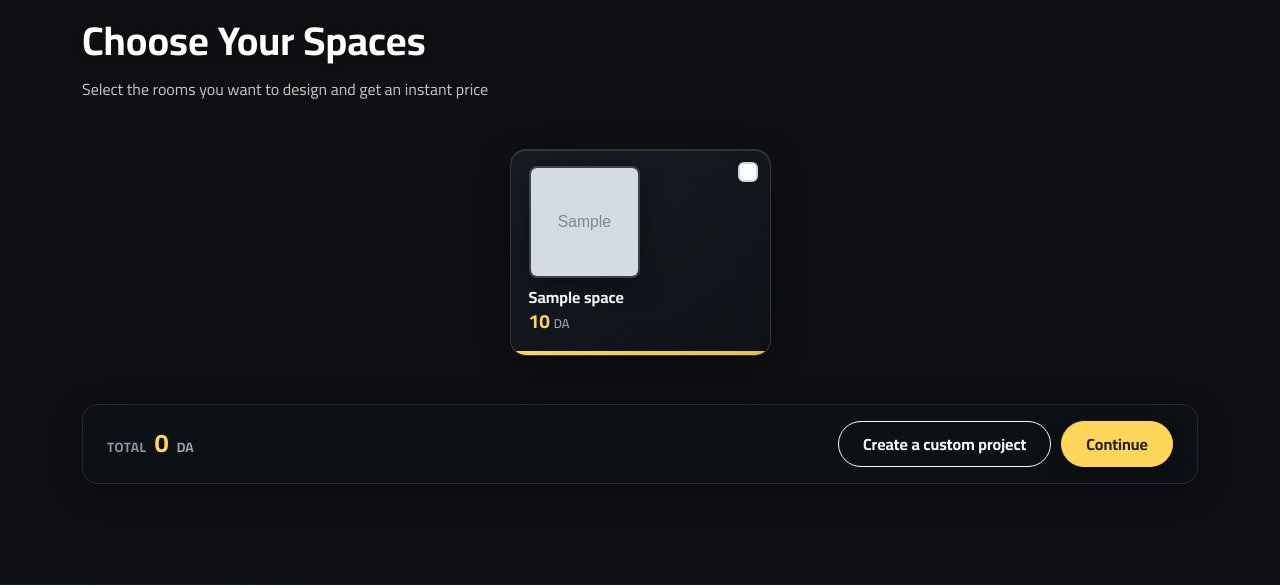
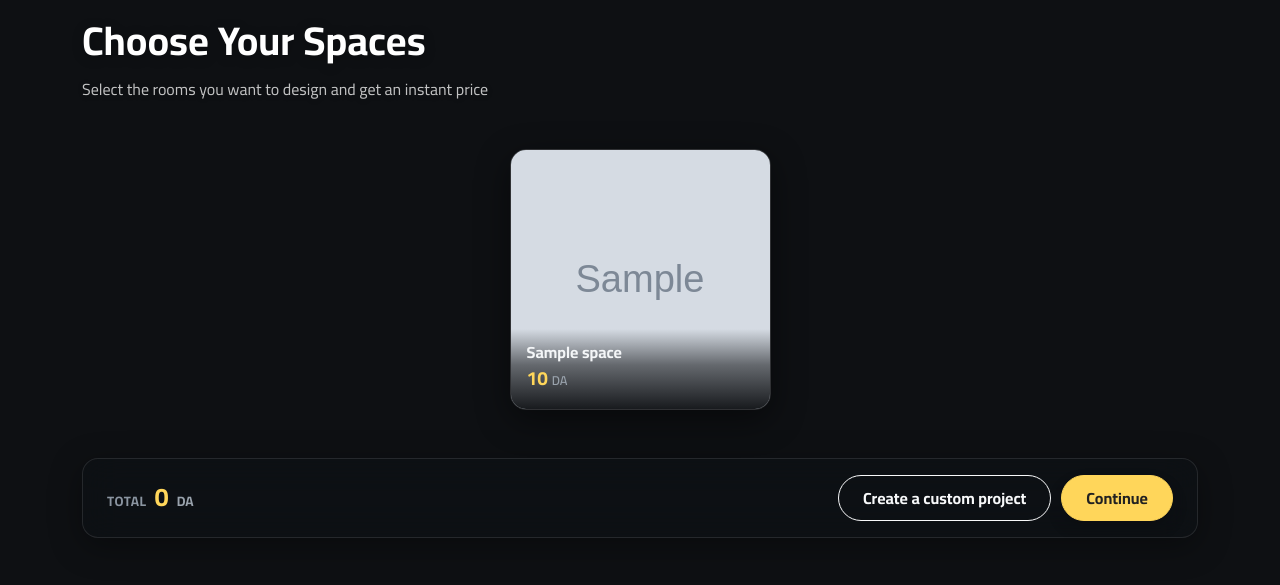
Before and after one commit to amraoui-mo7amed/loft-design-services, a Django app: page / in a window 1280 px wide. Shown: the part 804-1389 px from the top of the page. Run offline with Django 5.2, Linux system fonts and the light colour scheme; tables that the repository leaves empty hold one stand-in row (values such as "Sample post"); grey boxes marked "Sample" are stand-in pictures; some libraries are stand-ins or nearby versions.

```diff
--- a/core/context_processors.py
+++ b/core/context_processors.py
@@ -1,7 +1,8 @@
+import os
+import time
 from functools import lru_cache
 from django.conf import settings
 from django.utils.translation import gettext_lazy as _, get_language
-import time
 
 @lru_cache(maxsize=1)
 def _get_site_config():
@@ -41,5 +42,46 @@ def _get_site_config():
 def site_settings(request):
     return {
         "site_config": _get_site_config(),
-        "ASSET_VERSION": str(int(time.time())) if settings.DEBUG else settings.ASSET_VERSION,
+        "ASSET_VERSION": _compute_asset_version(),
     }
+
+
+def _static_base_dirs():
+    dirs = list(settings.STATICFILES_DIRS)
+    static_root = getattr(settings, "STATIC_ROOT", None)
+    if static_root:
+        dirs.append(static_root)
+    for app_config in settings.INSTALLED_APPS:
+        if isinstance(app_config, str):
+            try:
+                module = __import__(app_config, fromlist=["__file__"])
+                dirs.append(os.path.join(os.path.dirname(module.__file__), "static"))
+            except (ImportError, AttributeError, TypeError):
+                continue
+    return dirs
+
+
+def _compute_asset_version():
+    version = settings.ASSET_VERSION or ""
+    if version:
+        return version
+
+    if settings.DEBUG:
+        return str(int(time.time()))
+
+    latest = 0.0
+    for directory in _static_base_dirs():
+        if not directory or not os.path.isdir(directory):
+            continue
+        for _root, _dirs, files in os.walk(directory):
+            for filename in files:
+                if not filename.endswith((".css", ".js", ".svg", ".png")):
+                    continue
+                try:
+                    mtime = os.path.getmtime(os.path.join(_root, filename))
+                except OSError:
+                    continue
+                if mtime > latest:
+                    latest = mtime
+
+    return str(int(latest)) if latest else "1"
--- a/core/settings.py
+++ b/core/settings.py
@@ -25,8 +25,10 @@ APP_SECRET = config("APP_SECRET", default="")
 APP_ENV = config("APP_ENV", default="development")
 APP_ALLOWED_HOSTS = config("APP_ALLOWED_HOSTS", default="localhost,127.0.0.1,*").split(",")
 
-# Bump this to invalidate cached static assets (CSS/JS) after a release
-ASSET_VERSION = config("ASSET_VERSION", default="1")
+# Set this to pin a static asset version; when unset (default) the version is
+# derived automatically from the newest static file's mtime so cached CSS/JS
+# always refresh after a release in both development and production.
+ASSET_VERSION = config("ASSET_VERSION", default="")
 
 # SECURITY WARNING: keep the secret key used in production secret!
 # Automatically generate one for development if not set
--- a/dashboard/models/portfolio.py
+++ b/dashboard/models/portfolio.py
@@ -3,9 +3,9 @@ from django.utils.translation import gettext_lazy as _
 
 
 class Portfolio(models.Model):
-    title = models.CharField(max_length=1000, verbose_name=_("Title"))
+    title = models.CharField(max_length=1000, verbose_name=_("Title"), blank=True)
     thumbnail = models.ImageField(upload_to="portfolio/thumbnails/", verbose_name=_("Thumbnail"), blank=True, null=True)
-    description = models.TextField(verbose_name=_("Description"))
+    description = models.TextField(verbose_name=_("Description"), blank=True)
     tags = models.CharField(max_length=100000, verbose_name=_("Tags"), help_text=_("Comma separated tags"), blank=True)
     external_link = models.URLField(verbose_name=_("External Link"), blank=True, null=True)
     is_featured = models.BooleanField(default=False, verbose_name=_("Is Featured"))
--- a/dashboard/templates/portfolio/create.html
+++ b/dashboard/templates/portfolio/create.html
@@ -30,11 +30,11 @@
           <h6 class="editorial-form-card-title"><i class="fas fa-info-circle"></i>{% trans "General Information" %}</h6>
           <div class="mb-3">
             <label class="editorial-form-label">{% trans "Title" %}</label>
-            <input type="text" name="title" class="form-control" required placeholder="{% trans 'e.g. Modern Villa Renovation' %}">
+            <input type="text" name="title" class="form-control" placeholder="{% trans 'e.g. Modern Villa Renovation' %}">
           </div>
           <div class="mb-3">
             <label class="editorial-form-label">{% trans "Description" %}</label>
-            <textarea name="description" class="form-control" rows="5" required placeholder="{% trans 'Describe the project...' %}"></textarea>
+            <textarea name="description" class="form-control" rows="5" placeholder="{% trans 'Describe the project...' %}"></textarea>
           </div>
           <div class="mb-3">
             <label class="editorial-form-label">{% trans "Tags" %}</label>
@@ -76,7 +76,7 @@
           </div>
           <div class="file-drop-zone thumbnail-zone mb-3" id="thumbnailZone">
             <p class="small mb-0">{% trans "Upload thumbnail image" %}</p>
-            <input type="file" name="thumbnail" id="thumbnailInput" accept="image/*">
+            <input type="file" name="thumbnail" id="thumbnailInput" accept="image/*" required>
           </div>
 
           <div class="mb-3">
--- a/dashboard/templates/portfolio/edit.html
+++ b/dashboard/templates/portfolio/edit.html
@@ -30,11 +30,11 @@
           <h6 class="editorial-form-card-title"><i class="fas fa-info-circle"></i>{% trans "General Information" %}</h6>
           <div class="mb-3">
             <label class="editorial-form-label">{% trans "Title" %}</label>
-            <input type="text" name="title" class="form-control" value="{{ portfolio.title }}" required placeholder="{% trans 'e.g. Modern Villa Renovation' %}">
+            <input type="text" name="title" class="form-control" value="{{ portfolio.title }}" placeholder="{% trans 'e.g. Modern Villa Renovation' %}">
           </div>
           <div class="mb-3">
             <label class="editorial-form-label">{% trans "Description" %}</label>
-            <textarea name="description" class="form-control" rows="5" required placeholder="{% trans 'Describe the project...' %}">{{ portfolio.description }}</textarea>
+            <textarea name="description" class="form-control" rows="5" placeholder="{% trans 'Describe the project...' %}">{{ portfolio.description }}</textarea>
           </div>
           <div class="mb-3">
             <label class="editorial-form-label">{% trans "Tags" %}</label>
--- a/frontend/static/css/home.css
+++ b/frontend/static/css/home.css
@@ -263,9 +263,6 @@ body.landing-page .text-muted {
 }
 
 body.landing-page .space-card {
-  background: linear-gradient(145deg, rgba(30, 36, 44, 0.6), rgba(18, 22, 28, 0.4));
-  backdrop-filter: blur(20px) saturate(170%);
-  -webkit-backdrop-filter: blur(20px) saturate(170%);
   border: 1px solid rgba(255, 255, 255, 0.14);
   box-shadow: 0 10px 34px rgba(0, 0, 0, 0.45), inset 0 1px 0 rgba(255, 255, 255, 0.12);
 }
@@ -277,16 +274,15 @@ body.landing-page .space-card-title {
 
 /* === Space Cards === */
 .space-card {
-    background: linear-gradient(145deg, rgba(30, 36, 44, 0.6), rgba(18, 22, 28, 0.4));
+    position: relative;
+    width: 100%;
+    aspect-ratio: 1 / 1;
     border-radius: 16px;
     border: 1px solid rgba(255, 255, 255, 0.14);
     box-shadow: 0 10px 34px rgba(0, 0, 0, 0.45), inset 0 1px 0 rgba(255, 255, 255, 0.12);
-    backdrop-filter: blur(20px) saturate(170%);
-    -webkit-backdrop-filter: blur(20px) saturate(170%);
+    overflow: hidden;
+    cursor: pointer;
     transition: transform 0.3s ease, box-shadow 0.3s ease, border-color 0.3s ease;
-    cursor: pointer;
-    position: relative;
-    overflow: hidden;
 }
 
 .space-card:hover {
@@ -300,24 +296,26 @@ body.landing-page .space-card-title {
     box-shadow: 0 0 0 3px rgba(255, 214, 90, 0.25), 0 8px 24px rgba(0, 0, 0, 0.45);
 }
 
-.space-card-main {
-    display: flex;
-    flex-direction: column;
-    align-items: flex-start;
-    gap: 10px;
-    padding: 16px 18px;
-    text-align: start;
+.space-card .space-checkbox {
+    position: absolute;
+    width: 1px;
+    height: 1px;
+    margin: -1px;
+    padding: 0;
+    opacity: 0;
+    overflow: hidden;
+    clip: rect(0 0 0 0);
+    white-space: nowrap;
+    border: 0;
 }
 
 .space-card-img {
-     width: 50%;
-    aspect-ratio: 1 / 1;
-    flex-shrink: 0;
-    border-radius: 8px;
-    overflow: hidden;
-    border: 2px solid rgba(255, 255, 255, 0.18);
-    box-shadow: 0 8px 24px rgba(0, 0, 0, 0.4);
+    position: absolute;
+    inset: 0;
+    z-index: 0;
+    background: linear-gradient(145deg, rgba(30, 36, 44, 0.85), rgba(18, 22, 28, 0.55));
 }
+
 .space-card-img img {
     width: 100%;
     height: 100%;
@@ -325,10 +323,45 @@ body.landing-page .space-card-title {
     display: block;
 }
 
+.space-card-check {
+    position: absolute;
+    top: 50%;
+    left: 50%;
+    width: 52px;
+    height: 52px;
+    transform: translate(-50%, -50%);
+    z-index: 3;
+    display: none;
+    align-items: center;
+    justify-content: center;
+    border-radius: 50%;
+    background: var(--brand-primary);
+    color: var(--brand-secondary);
+    font-size: 1.3rem;
+    box-shadow: 0 8px 24px rgba(0, 0, 0, 0.5), 0 0 0 6px rgba(255, 214, 90, 0.25);
+}
+
+.space-card.selected .space-card-check {
+    display: flex;
+}
+
 .space-card-body {
-    flex: 1;
-    min-width: 0;
+    position: absolute;
+    inset-inline: 0;
+    bottom: 0;
+    z-index: 2;
+    display: flex;
+    flex-direction: column;
+    align-items: flex-start;
+    gap: 2px;
+    padding: 14px 16px 16px;
     text-align: start;
+    background: linear-gradient(
+        to top,
+        rgba(8, 10, 13, 0.92) 0%,
+        rgba(8, 10, 13, 0.55) 55%,
+        transparent 100%
+    );
 }
 
 .space-card-title {
@@ -340,34 +373,7 @@ body.landing-page .space-card-title {
     white-space: nowrap;
     overflow: hidden;
     text-overflow: ellipsis;
-}
-
-.space-check {
-    position: absolute;
-    top: 12px;
-    inset-inline-end: 12px;
-    z-index: 2;
-}
-
-.space-check .form-check-input {
-    width: 20px;
-    height: 20px;
-    border-radius: 6px;
-    border: 2px solid #d1d5db;
-    cursor: pointer;
-    transition: all 0.2s ease;
-    margin: 0;
-}
-
-.space-check .form-check-input:checked {
-    background-color: var(--brand-primary);
-    border-color: var(--brand-primary);
-}
-
-.space-card-meta {
-    display: flex;
-    justify-content: flex-start;
-    align-items: center;
+    width: 100%;
 }
 
 .space-card-price {
@@ -392,23 +398,6 @@ body.landing-page .space-card-title {
     font-size: 0.8rem;
     color: #9aa3ad;
     font-weight: 600;
-}
-
-.space-card-bar {
-    height: 4px;
-    background: rgba(255, 255, 255, 0.12);
-}
-
-.space-card-bar-fill {
-    height: 100%;
-    width: 0;
-    background: linear-gradient(90deg, var(--brand-primary), #e6c04a);
-    border-radius: 0 2px 0 0;
-    transition: width 0.6s ease;
-}
-
-[dir="rtl"] .space-card-bar-fill {
-    border-radius: 2px 0 0 0;
 }
 
 /* === Floating Bottom Bar (relative, inside spaces section) === */
--- a/frontend/static/js/home.js
+++ b/frontend/static/js/home.js
@@ -37,7 +37,7 @@ document.addEventListener("DOMContentLoaded", function () {
 
     spaceCards.forEach(function (card) {
         card.addEventListener("click", function (e) {
-            if (e.target.type !== "checkbox" && !e.target.closest(".space-check")) {
+            if (e.target.type !== "checkbox" && !e.target.closest(".space-card-check")) {
                 var cb = card.querySelector(".space-checkbox");
                 cb.checked = !cb.checked;
                 card.classList.toggle("selected", cb.checked);
@@ -222,11 +222,6 @@ document.addEventListener("DOMContentLoaded", function () {
         });
     }
 
-    // ── Bar Width ──
-    document.querySelectorAll("[data-bar-width]").forEach(function (el) {
-        el.style.width = el.dataset.barWidth + "%";
-    });
-
     // ── Image Error Handling ──
     document.querySelectorAll("[data-img-error]").forEach(function (img) {
         img.addEventListener("error", function () {
--- a/frontend/templates/home.html
+++ b/frontend/templates/home.html
@@ -115,27 +115,21 @@
                 {% for space in spaces %}
                 <div class="col-6 col-md-4 col-lg-3">
                     <div class="space-card reveal" data-space-id="{{ space.id }}" data-price="{{ space.base_price }}">
-                        <div class="space-check">
-                            <input class="form-check-input space-checkbox" type="checkbox" id="space_{{ space.id }}" value="{{ space.id }}">
+                        <input type="checkbox" class="space-checkbox" id="space_{{ space.id }}" value="{{ space.id }}" aria-label="{{ space.name }}">
+                        <div class="space-card-img">
+                            {% if space.thumbnail %}
+                            <img src="{{ space.thumbnail }}" alt="{{ space.name }}" loading="lazy" data-img-error="hide-parent">
+                            {% endif %}
                         </div>
-                        <div class="space-card-main">
-                            {% if space.thumbnail %}
-                            <div class="space-card-img">
-                                <img src="{{ space.thumbnail }}" alt="{{ space.name }}" loading="lazy" data-img-error="hide-parent">
+                        <div class="space-card-check">
+                            <i class="fas fa-check"></i>
                         </div>
-                            {% endif %}
                         <div class="space-card-body">
                             <h3 class="space-card-title">{{ space.name }}</h3>
-                                <div class="space-card-meta">
                             <div class="space-card-price">
                                 <span class="space-card-price-value">{{ space.base_price|floatformat:"0u" }}</span>
                                 <span class="space-card-price-currency">DA</span>
                             </div>
-                                </div>
-                            </div>
-                        </div>
-                        <div class="space-card-bar">
-                            <div class="space-card-bar-fill" data-bar-width="{{ space.percentage }}"></div>
                         </div>
                     </div>
                 </div>
@@ -187,13 +181,6 @@
                                 {% if project.is_featured %}
                                 <span class="project-rect-featured">{% trans "Featured" %}</span>
                                 {% endif %}
-                            </div>
-                            <div class="project-rect-body">
-                                <h5>{{ project.title }}</h5>
-                                <p>{{ project.description|truncatewords:14 }}</p>
-                                <span class="project-rect-link">
-                                    {% trans "View Project" %} <i class="fas fa-arrow-right"></i>
-                                </span>
                             </div>
                         </a>
                     </div>
--- a/frontend/views/main.py
+++ b/frontend/views/main.py
@@ -1,5 +1,4 @@
 from django.shortcuts import render
-from django.db.models import Max
 from dashboard.models import Portfolio, ProjectType, Space, DesignPackage
 
 
@@ -15,19 +14,13 @@ def home_view(request):
     else:
         spaces = Space.objects.none()
 
-    max_price = spaces.aggregate(Max("base_price"))["base_price__max"] or 1
-
-    spaces_data = []
-    for space in spaces:
-        percentage = int(float(space.base_price) / float(max_price) * 100)
-        spaces_data.append({
-            "id": space.id,
-            "name": space.name,
-            "slug": space.slug,
-            "base_price": space.base_price,
-            "thumbnail": space.thumbnail.url if space.thumbnail else None,
-            "percentage": percentage,
-        })
+    spaces_data = [{
+        "id": space.id,
+        "name": space.name,
+        "slug": space.slug,
+        "base_price": space.base_price,
+        "thumbnail": space.thumbnail.url if space.thumbnail else None,
+    } for space in spaces]
 
     packages = DesignPackage.objects.prefetch_related("package_services__option__category")
     package_data = [
```
Also changed, not shown: other parts of frontend/static/css/home.css (+0 -62 lines), dashboard/views/portfolio.py (+5 -7 lines), .agents/TODO.md (added). Lines whose indentation alone changed are shown as unchanged.
